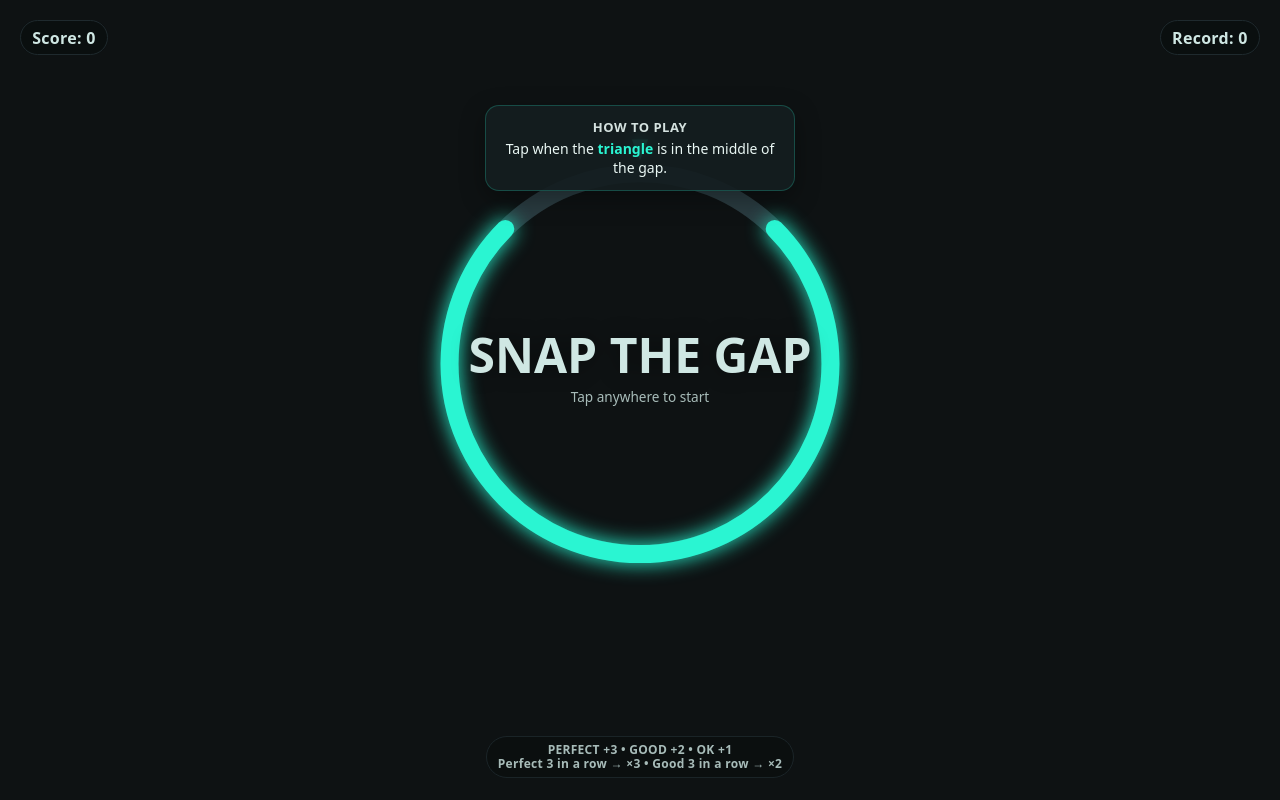
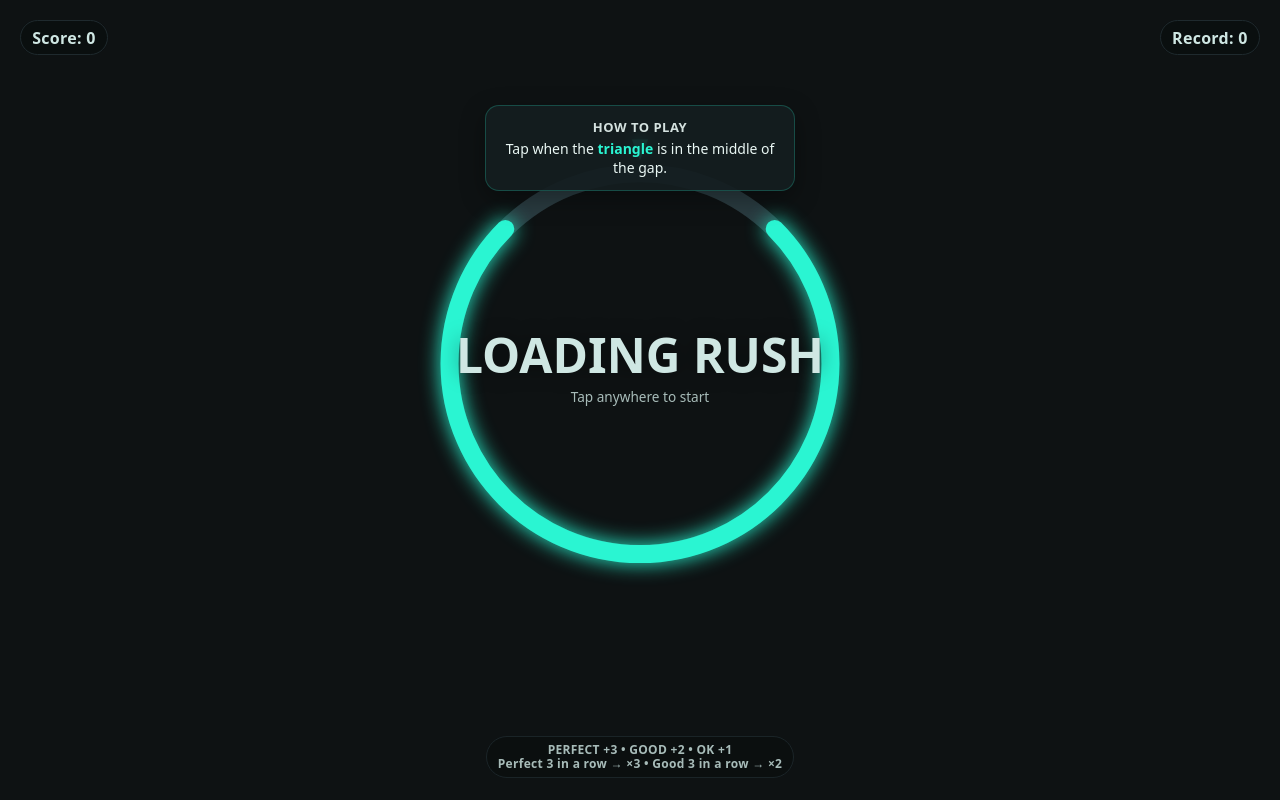
Before and after one commit to jsilbersky/loading, a plain HTML site: page index.html in a window 1280 px wide. Drawn offline with Linux system fonts and the light colour scheme.

Commit message:
UI updates

```diff
--- a/index.html
+++ b/index.html
@@ -141,7 +141,7 @@
 
   <!-- Středový text (pozici doladí JS) -->
   <div class="center" id="centerText">
-    <div class="big" id="bigText">SNAP<br>THE GAP</div>
+    <div class="big" id="bigText">LOADING<br>RUSH</div>
     <div class="tiny fade" id="subText">Tap anywhere to start</div>
   </div>
 
@@ -601,7 +601,7 @@ function handleFirstTapStart(){
      INIT
   ========================== */
   resize(); render(0); requestAnimationFrame(tick);
-  bigText.textContent = 'SNAP THE GAP';
+  bigText.textContent = 'LOADING RUSH';
   subText.textContent = 'Tap anywhere to start';
   maybeShowHowto();
   updateHowtoPos();
```
